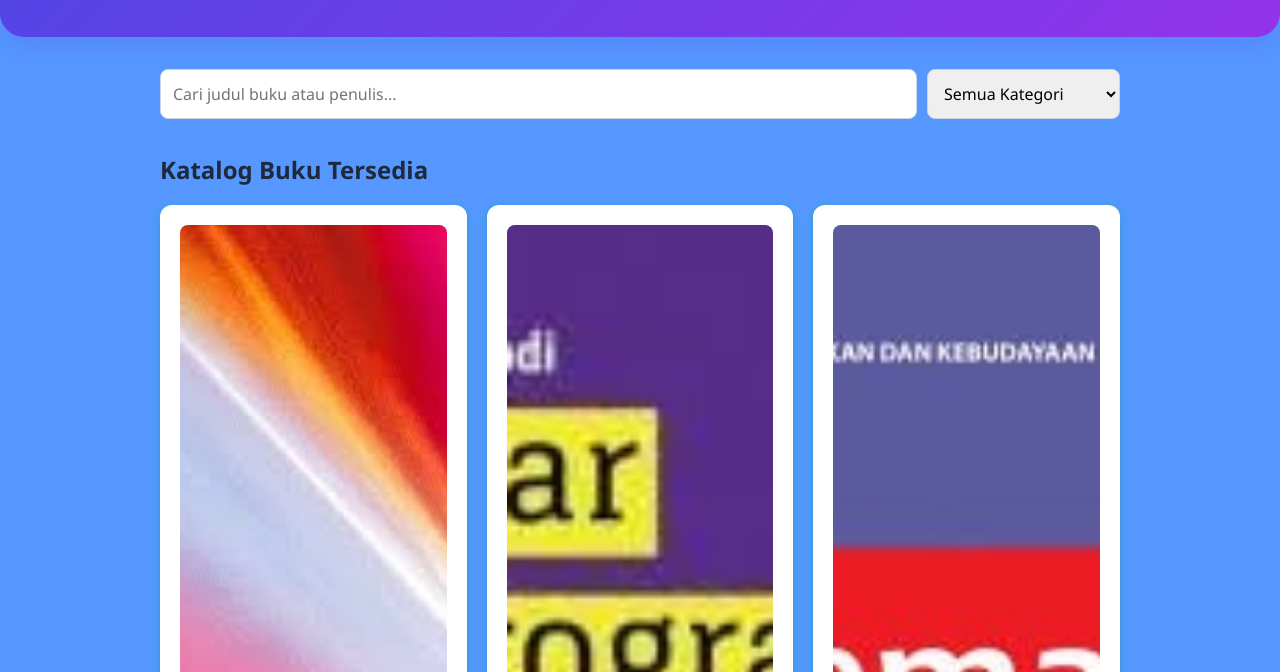
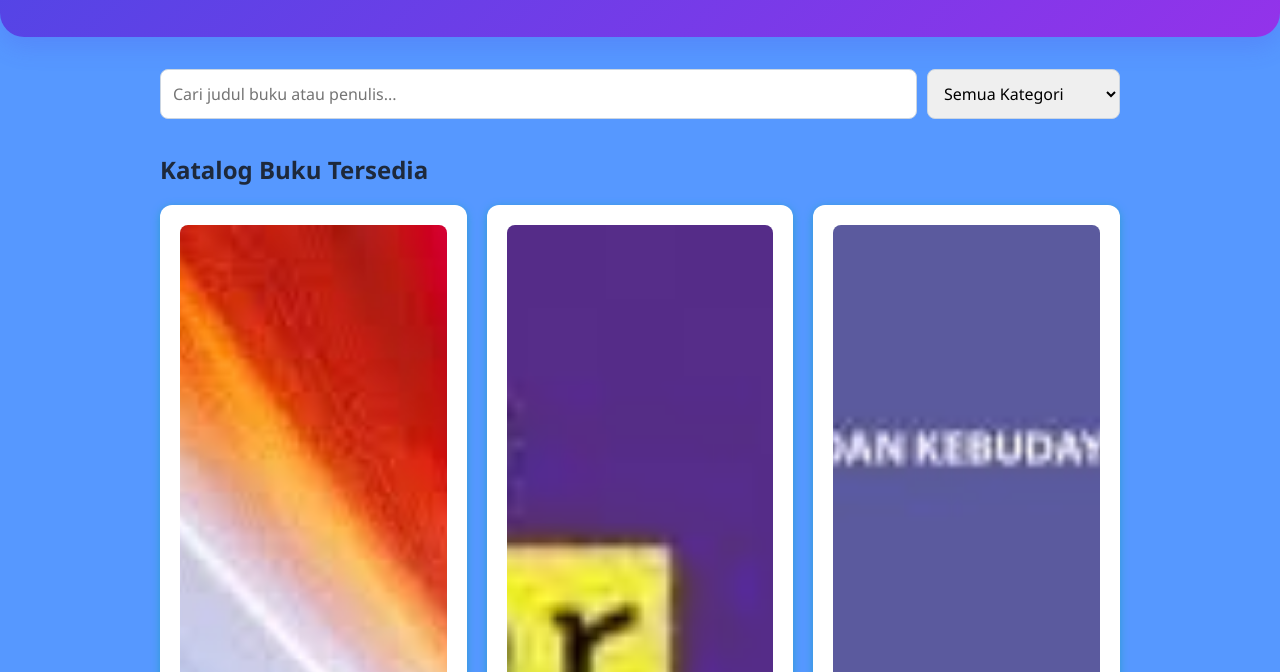
Before and after one commit to agistacahya293-oss/perpus-digital-sekolah, a plain HTML site: page index.html in a window 1280 px wide. Shown: the part 128-800 px from the top of the page. Drawn offline with Linux system fonts and the light colour scheme.

Commit message:
Update style.css

```diff
--- a/style.css
+++ b/style.css
@@ -81,7 +81,7 @@ h2 {
     flex-direction: column;
     justify-content: space-between;
     transition: transform 0.2s;
-    min-height: 650px;
+    min-height: 540px;
 }
 
 .book-card:hover {
@@ -254,7 +254,7 @@ th {
 /* Mengatur kotak pembungkus gambar cover */
 .book-cover-container {
     width: 100%;
-    height: 520px; /* Atur tinggi sesuai selera */
+    height: 540px; /* Atur tinggi sesuai selera */
     overflow: hidden;
     border-radius: 8px 8px 0 0; /* Menyesuaikan sudut lengkung atas card */
     margin-bottom: 12px;
@@ -264,7 +264,7 @@ th {
 /* Mengatur ukuran gambar agar proporsional */
 .book-cover {
     width: 100%;
-    height: 320%;
+    height: 540%;
     object-fit: cover; /* Memastikan gambar memenuhi area tanpa gepeng */
     transition: transform 0.3s ease;
 }
```
